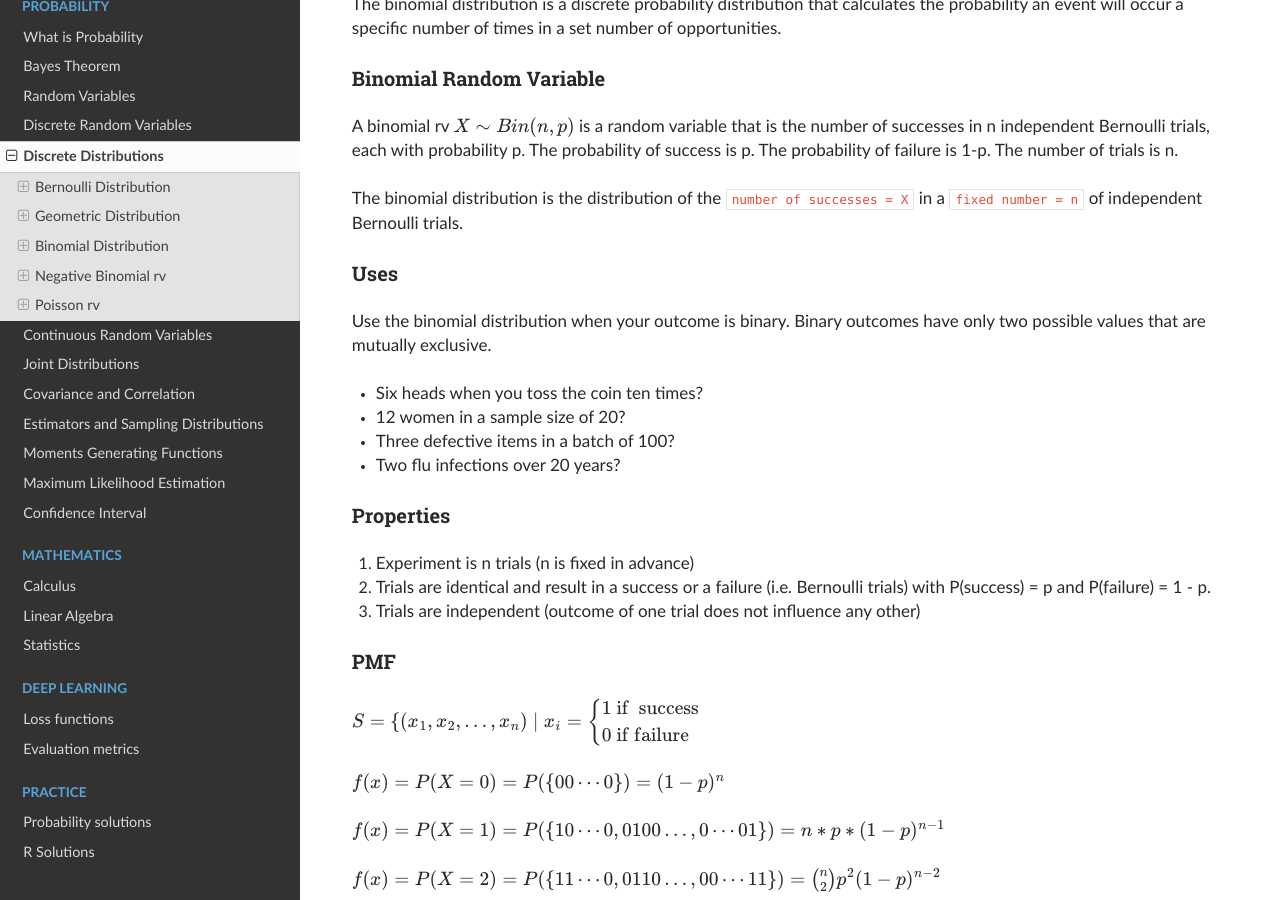
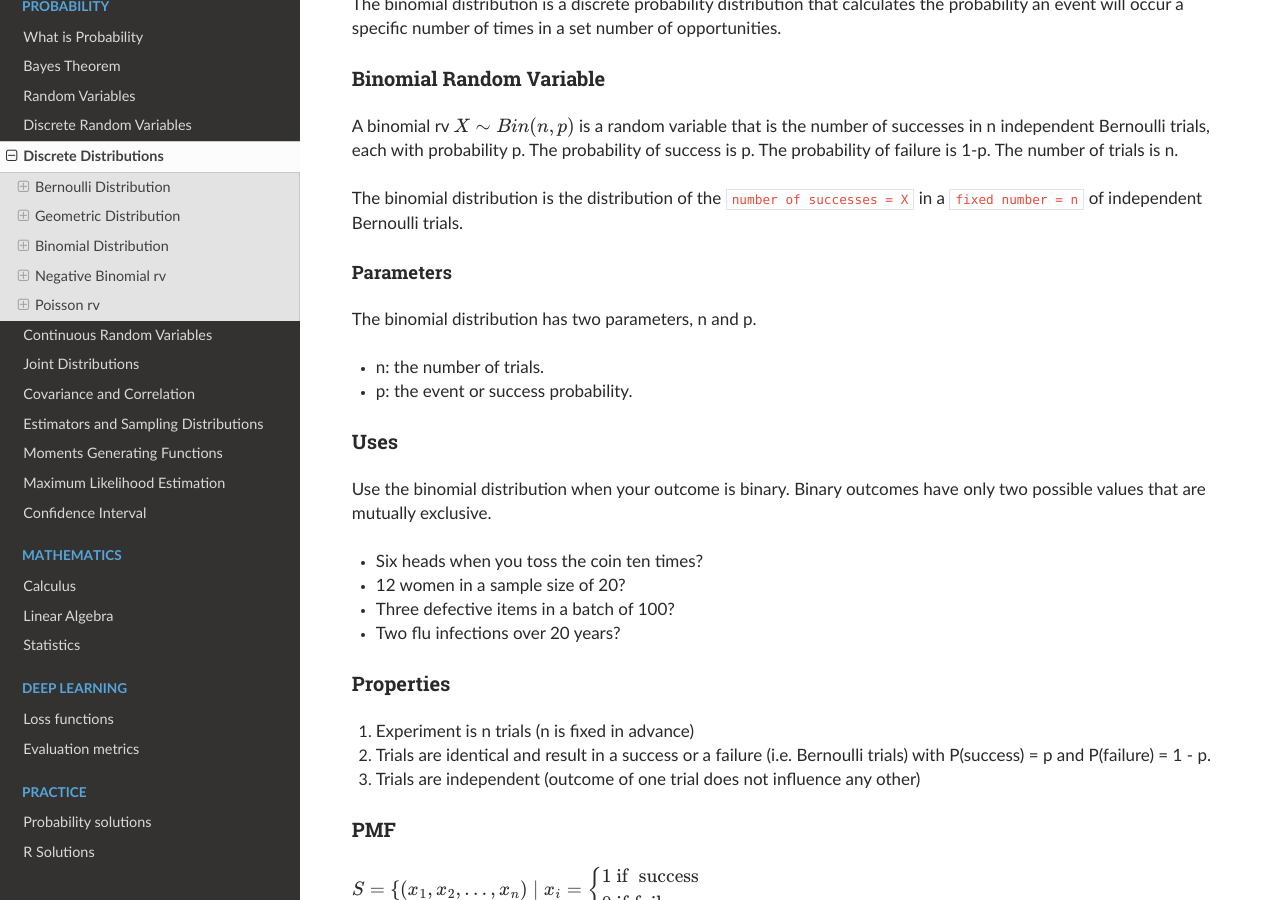
Before and after one commit to akkefa/ml-notes, a Sphinx documentation site: the page built from docs/probability/discrete_distributions.md, in a window 1280 px wide and 900 px high, scrolled down 4176 px. Built offline with Sphinx 7.4.7 and the Read the Docs theme 2.0.0, drawn with Linux system fonts in a browser that asks for light colours.

Commit message:
new changes

```diff
--- a/docs/probability/discrete_distributions.md
+++ b/docs/probability/discrete_distributions.md
@@ -212,6 +212,12 @@ The number of trials is n.
 The binomial distribution is the distribution of the `number of successes = X` in a `fixed number = n` of
 independent Bernoulli trials.
 
+#### Parameters
+The binomial distribution has two parameters, n and p.
+
+- n: the number of trials.
+- p: the event or success probability.
+
 ### Uses
 Use the binomial distribution when your outcome is binary. Binary outcomes have only two possible values that are
 mutually exclusive.
```
